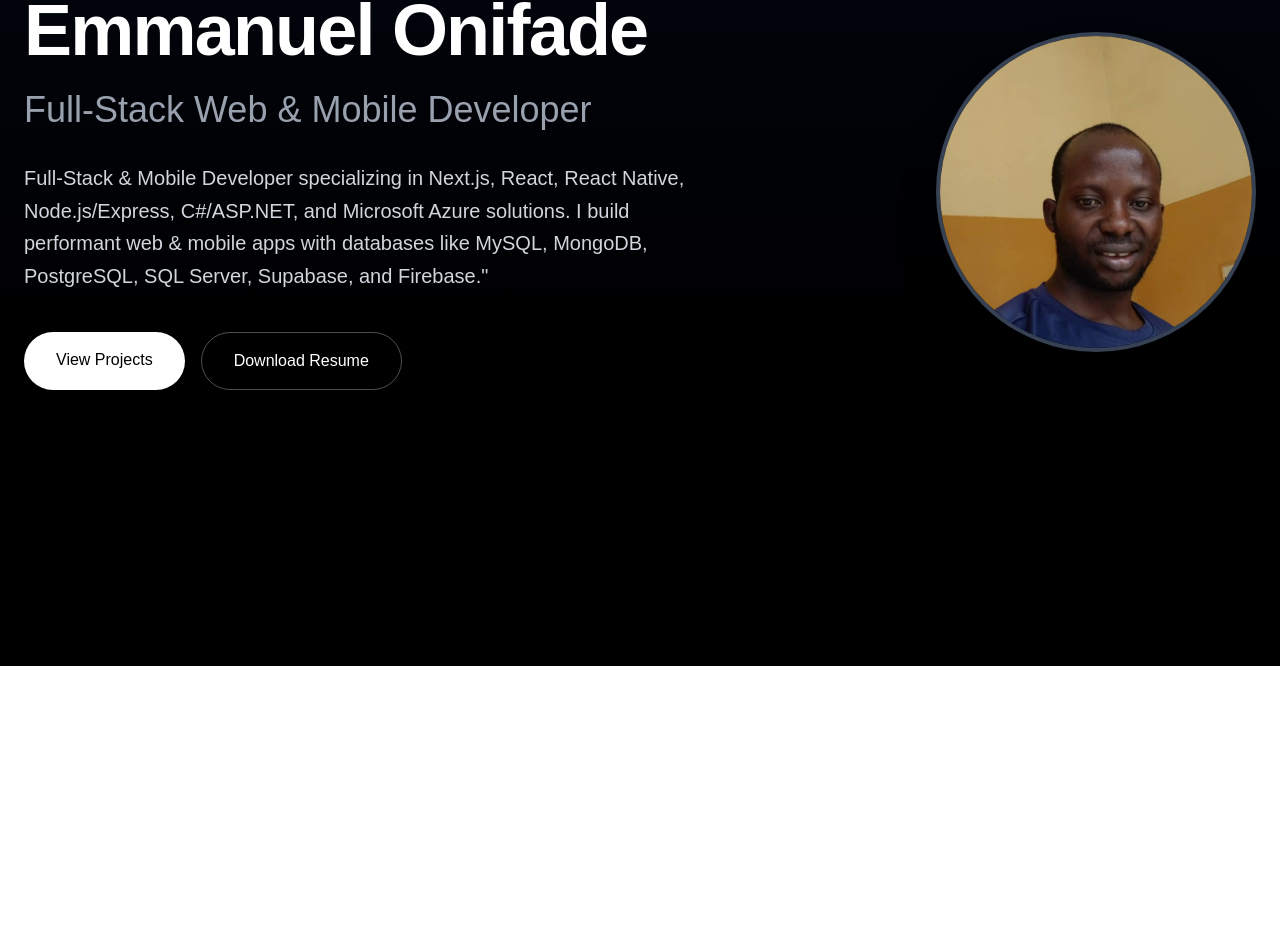
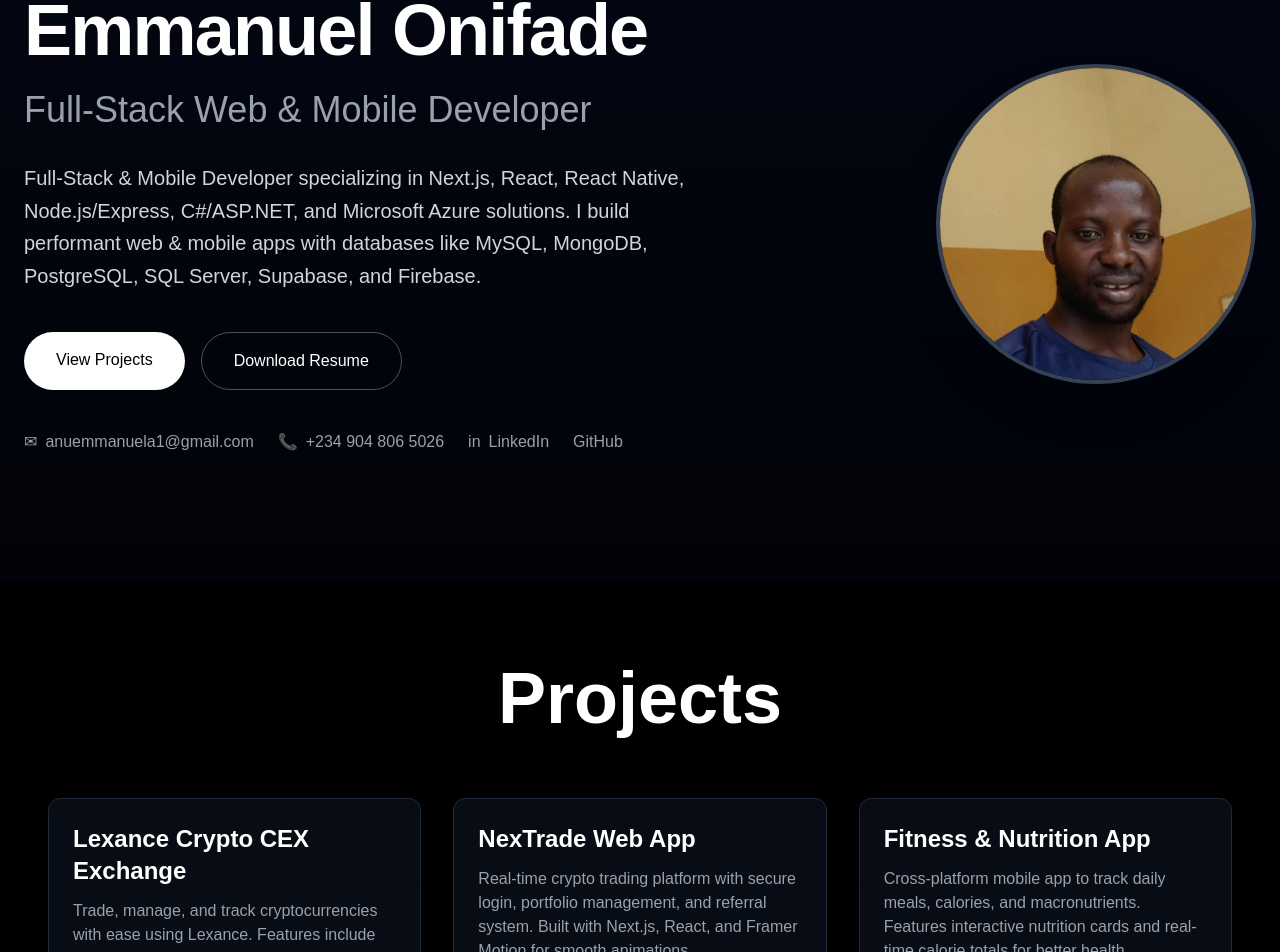
Before and after one commit to emee144/onifade, a Next.js app: page / in a window 1280 px wide. Shown: the part 134-1086 px from the top of the page. Before the commit the page ends 800 px from the top, so only its background shows below. Built offline with nearby package versions, Linux system fonts and the light colour scheme.

Commit message:
addition of more projects

```diff
--- a/src/app/page.js
+++ b/src/app/page.js
@@ -2,10 +2,13 @@
 
 import { motion } from 'framer-motion';
 import Navbar from '@/components/navbar';
+import Projects from './projects/page';
+
 export default function Home() {
   return (
     <main className="min-h-screen bg-gradient-to-b from-gray-950 to-black text-white">
       <Navbar />
+
       <div className="max-w-7xl mx-auto px-6 py-24 md:py-32 flex flex-col md:flex-row items-center justify-between gap-12">
 
         <motion.div
@@ -23,10 +26,10 @@ export default function Home() {
           </h2>
 
           <p className="text-lg md:text-xl text-gray-300 leading-relaxed mb-10">
-           Full-Stack & Mobile Developer specializing in Next.js, React, React Native, Node.js/Express, C#/ASP.NET, and Microsoft Azure solutions. I build performant web & mobile apps with databases like MySQL, MongoDB, PostgreSQL, SQL Server, Supabase, and Firebase."
+            Full-Stack & Mobile Developer specializing in Next.js, React, React Native, Node.js/Express, C#/ASP.NET, and Microsoft Azure solutions. I build performant web & mobile apps with databases like MySQL, MongoDB, PostgreSQL, SQL Server, Supabase, and Firebase.
           </p>
 
-          <div className="flex flex-wrap gap-4">
+          <div className="flex flex-wrap gap-4 mb-10">
             <a
               href="/projects"
               className="px-8 py-4 bg-white text-black font-medium rounded-full hover:bg-gray-200 transition"
@@ -41,6 +44,45 @@ export default function Home() {
               Download Resume
             </a>
           </div>
+
+          <motion.div
+            initial={{ opacity: 0 }}
+            animate={{ opacity: 1 }}
+            transition={{ duration: 0.8, delay: 0.6 }}
+            className="flex flex-wrap gap-x-6 gap-y-3 text-gray-400 text-base"
+          >
+            <a
+              href="mailto:anuemmanuela1@gmail.com"
+              className="hover:text-white transition-colors duration-200 flex items-center gap-2"
+            >
+              <span aria-hidden="true">✉</span> anuemmanuela1@gmail.com
+            </a>
+
+            <a
+              href="tel:+2349048065026"
+              className="hover:text-white transition-colors duration-200 flex items-center gap-2"
+            >
+              <span aria-hidden="true">📞</span> +234 904 806 5026
+            </a>
+
+            <a
+              href="https://linkedin.com/in/emmanuel-onifade-811848319"
+              target="_blank"
+              rel="noopener noreferrer"
+              className="hover:text-white transition-colors duration-200 flex items-center gap-2"
+            >
+              <span aria-hidden="true">in</span> LinkedIn
+            </a>
+
+            <a
+              href="https://github.com/emee144"
+              target="_blank"
+              rel="noopener noreferrer"
+              className="hover:text-white transition-colors duration-200 flex items-center gap-2"
+            >
+              <span aria-hidden="true">GitHub</span>
+            </a>
+          </motion.div>
         </motion.div>
 
         <motion.div
@@ -49,7 +91,6 @@ export default function Home() {
           transition={{ duration: 0.8, delay: 0.2 }}
           className="w-64 h-64 md:w-80 md:h-80 rounded-full overflow-hidden border-4 border-gray-700 shadow-2xl"
         >
-
           <img
             src="/profile.jpg"
             alt="Emmanuel Onifade"
@@ -57,6 +98,8 @@ export default function Home() {
           />
         </motion.div>
       </div>
+
+      <Projects />
     </main>
   );
 }
--- a/src/app/projects/page.js
+++ b/src/app/projects/page.js
@@ -77,22 +77,20 @@ const projects = [
   repo: 'https://github.com/emee144/mini-blog-app',
   type: 'Full-Stack Web Application',
 },
-  {
-    title: 'Event Booking Platform',
-    description: 'Full-stack event management system with ticketing, calendar sync, and admin controls.',
-    tech: ['ASP.NET Core', 'C#', 'SQL Server', 'React', 'Azure'],
-    link: 'https://event-booking-demo.azurewebsites.net',
-    repo: 'https://github.com/emee144/event-platform',
-    type: 'Web App',
-  },
-  {
-    title: 'Habit Tracker App',
-    description: 'Mobile habit-building app with streaks, reminders, analytics, and motivational quotes.',
-    tech: ['React Native', 'Expo', 'SQLite', 'Push Notifications'],
-    link: 'https://habit-tracker-demo.netlify.app',
-    repo: 'https://github.com/emee144/habit-tracker',
-    type: 'Mobile App',
-  },
+{
+  title: 'Personal Finance Manager',
+  description: 'A web-based personal finance application that helps users track income and expenses, manage budgets, and view financial reports through an interactive dashboard. Includes authentication and modular finance pages for better money management.',
+  tech: ['React', 'Vite', 'JavaScript', 'CSS', 'React Router'],
+  link: 'https://finance-app-demo.netlify.app',
+  repo: 'https://github.com/emee144/finance',
+},
+{
+  title: 'Mini Blog Application',
+  description: 'A full-stack blog application built with ASP.NET Core that allows users to create, edit, and manage blog posts. Uses Entity Framework Core with SQLite for data persistence and follows MVC architecture with Razor Pages for server-rendered views.',
+  tech: ['ASP.NET Core', 'C#', 'Entity Framework Core', 'SQLite', 'Razor Pages', 'HTML', 'CSS'],
+  link: 'https://myblogapp-demo.azurewebsites.net',
+  repo: 'https://github.com/emee144/MyBlogApp',
+},
   {
     title: 'Job Board Portal',
     description: 'Job listing platform with resume upload, search filters, and employer dashboard.',
```
